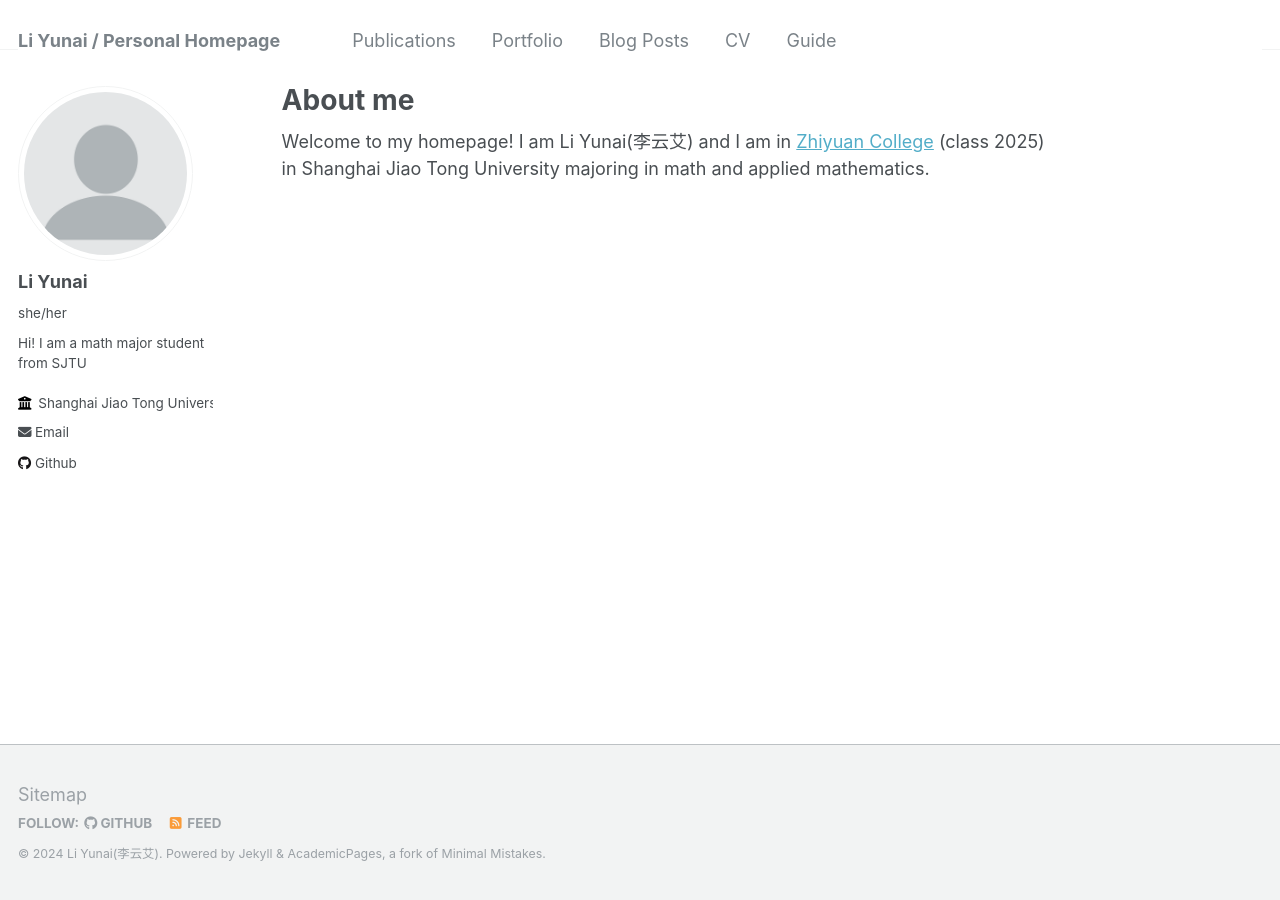
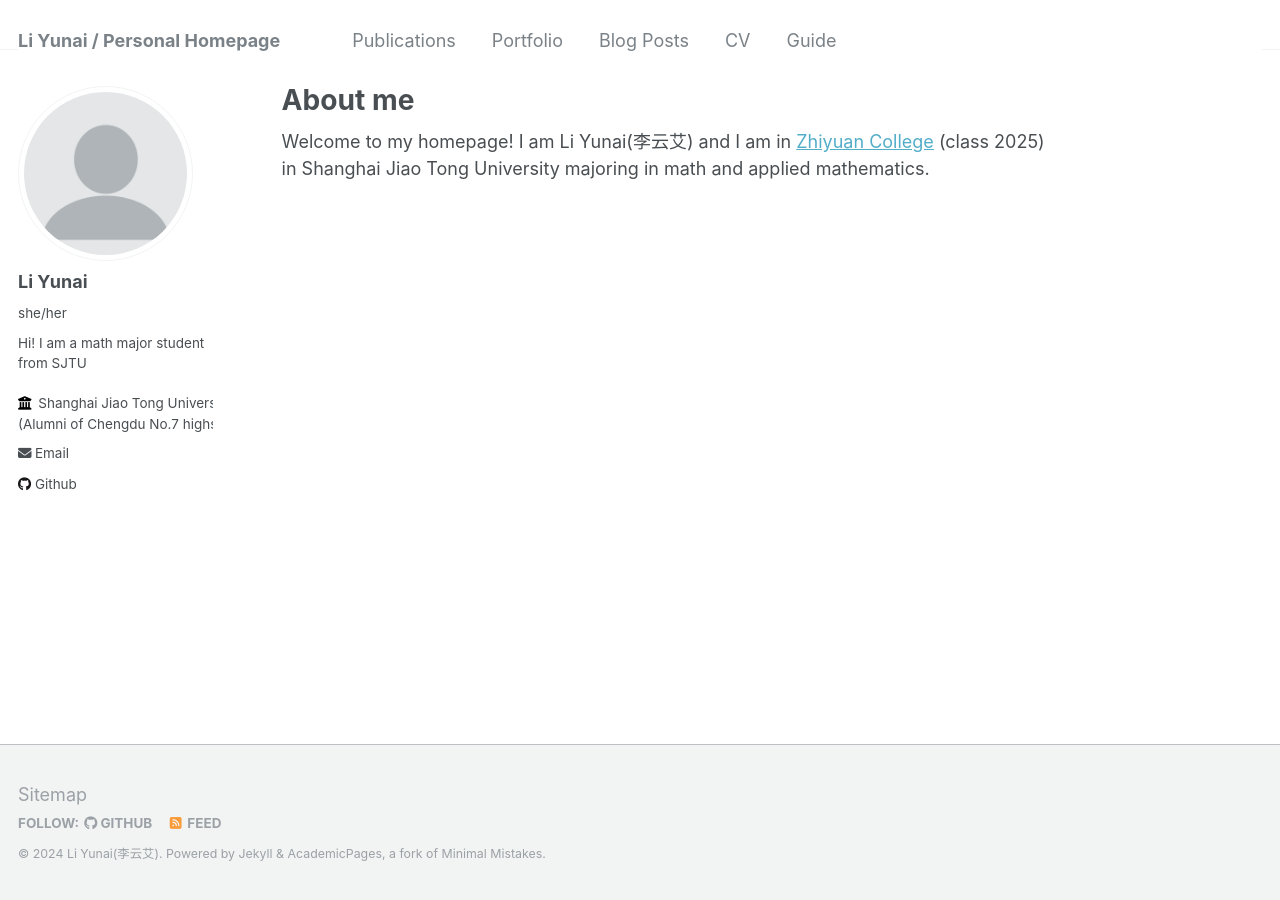
Before and after one commit to Li-Yunai/Li-Yunai.github.io, a Jekyll site: the page built from _pages/about.md, in a window 1280 px wide. Built offline with Jekyll 4.4.1, drawn with Linux system fonts in a browser that asks for light colours.

```diff
--- a/_config.yml
+++ b/_config.yml
@@ -25,7 +25,7 @@ author:
   name             : "Li Yunai"
   pronouns         : "she/her"
   bio              : "Hi! I am a math major student from SJTU"
-  employer         : "Shanghai Jiao Tong University//
+  employer         : "Shanghai Jiao Tong University<br />
                     (Alumni of Chengdu No.7 highschool)"
   uri              : # URL
   email            : "li5yun2ai8@gmail.com"
```
